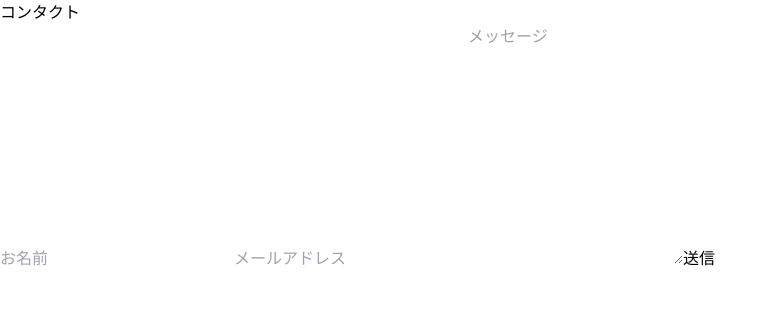
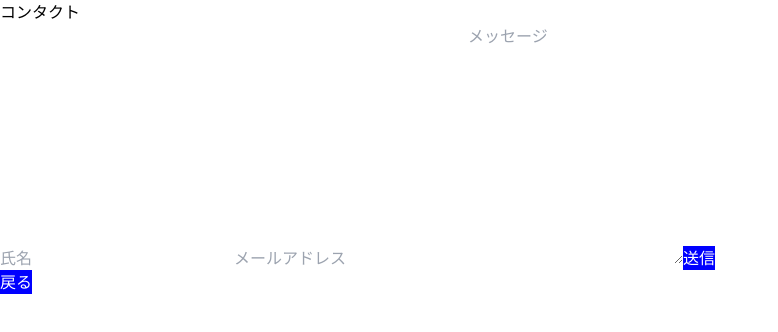
Before and after one commit to na2kera/progate_hack, a Next.js app: page /contact in a window 1280 px wide. Shown: the top 332 px of the page, without its empty margins (0-778 px from the left). Built offline with nearby package versions, Linux system fonts and the light colour scheme.

Commit message:
add back button and update contact

```diff
--- a/package.json
+++ b/package.json
@@ -14,6 +14,7 @@
     "nodemailer": "^6.9.13",
     "react": "^18",
     "react-dom": "^18",
+    "react-router-dom": "^6.23.0",
     "uuid": "^9.0.1"
   },
   "devDependencies": {
--- a/src/app/contact/page.js
+++ /dev/null
@@ -1,44 +0,0 @@
-"use client"
-import { useState } from "react"
-
-const Contact = () => {
-    const [name, setName] = useState("")
-    const [email, setEmail] = useState("")
-    const [message, setMessage] = useState("")
-
-    const handleSubmit = async(e) => {
-        e.preventDefault()
-        try{
-            const response = await fetch("http://localhost:3000/api/contact-handler", {
-                method: "POST",
-                headers: {
-                    "Accept": "application/json",
-                    "Content-Type": "application/json"
-                },
-                body: JSON.stringify({
-                    name: name,
-                    email: email,
-                    message: message
-                })
-            })
-            const jsonData = await response.json()
-            alert("メッセージを送信しました")
-        }catch(err){
-            alert("メッセージの送信が失敗しました")
-        }
-    }
-
-    return (
-        <div>
-            <h1>コンタクト</h1>
-            <form onSubmit={handleSubmit}>
-                <input value={name} onChange={(e) => setName(e.target.value)} type="text" placeholder="お名前" required/>
-                <input value={email} onChange={(e) => setEmail(e.target.value)} type="text" placeholder="メールアドレス" required/>
-                <textarea value={message} onChange={(e) => setMessage(e.target.value)} type="text" placeholder="メッセージ" rows="10" required></textarea>
-                <button type="submit">送信</button>
-            </form>
-        </div>
-    )
-}
-
-export default Contact
--- /dev/null
+++ b/src/app/contact/page.tsx
@@ -0,0 +1,74 @@
+"use client";
+import React, { useState } from "react";
+import { useRouter } from "next/navigation"; // next/routerの代替
+
+const Contact = () => {
+  const router = useRouter();
+
+  const handleGoBack = () => {
+    router.back();
+  };
+
+  const [name, setName] = useState("");
+  const [email, setEmail] = useState("");
+  const [message, setMessage] = useState("");
+
+  const handleSubmit = async (e: React.FormEvent<HTMLFormElement>) => {
+    e.preventDefault();
+    try {
+      const response = await fetch("http://localhost:3000/api/contact-handler", {
+        method: "POST",
+        headers: {
+          Accept: "application/json",
+          "Content-Type": "application/json",
+        },
+        body: JSON.stringify({
+          name: name,
+          email: email,
+          message: message,
+        }),
+      });
+      const jsonData = await response.json();
+      alert("メッセージを送信しました");
+    } catch (err) {
+      alert("メッセージの送信が失敗しました");
+    }
+  };
+
+  return (
+    <div>
+      <h1>コンタクト</h1>
+      <form onSubmit={handleSubmit}>
+        <input
+          value={name}
+          onChange={(e) => setName(e.target.value)}
+          type="text"
+          placeholder="氏名"
+          required
+        />
+        <input
+          value={email}
+          onChange={(e) => setEmail(e.target.value)}
+          type="text"
+          placeholder="メールアドレス"
+          required
+        />
+        <textarea
+          value={message}
+          onChange={(e) => setMessage(e.target.value)}
+          placeholder="メッセージ"
+          rows={10}
+          required
+        ></textarea>
+        <button type="submit" style={{ backgroundColor: "blue", color: "white" }}>
+          送信
+        </button>
+      </form>
+      <button onClick={handleGoBack} style={{ backgroundColor: "blue", color: "white" }}>
+        戻る
+      </button>
+    </div>
+  );
+};
+
+export default Contact;
--- a/src/app/detail/[id]/page.tsx
+++ b/src/app/detail/[id]/page.tsx
@@ -1,7 +1,8 @@
-"use client";
+"use client"
 import React, { useEffect, useState } from "react";
 import { supabase } from "../../utils/supabase";
 import Head from "next/head";
+import Link from "next/link"; // added by tina
 
 interface Form {
   id: number;
@@ -20,30 +21,27 @@ interface Form {
 }
 
 const Page = ({ params }: { params: { id: string } }) => {
-  // const [item, setItem] = useState<Form>(null);
-  console.log(params);
-  console.log(params.id);
   const id = parseInt(params.id, 10);
-  console.log(id);
   const [forms, setForms] = useState<Form[]>([]);
   const [error, setError] = useState("");
 
   useEffect(() => {
     const fetchData = async () => {
       let { data: form, error } = await supabase.from("form").select("*");
-
-      console.log(form);
       if (error) {
         console.error("Error fetching data:", error);
         setError(error.message);
       } else {
-        console.log("Fetched data:", form);
         setForms(form || []);
       }
     };
 
     fetchData();
   }, []);
+
+  const handleContactClick = () => {
+    window.location.href = "http://localhost:3000/contact";
+  };
 
   return (
     <>
@@ -60,23 +58,6 @@ const Page = ({ params }: { params: { id: string } }) => {
       {forms
         .filter((form) => form.id === id)
         .map((form) => (
-          //   <div
-          //     style={{
-          //       margin: "20px",
-          //       border: "1px solid #ccc",
-          //       borderRadius: "8px",
-          //       padding: "10px",
-          //       maxWidth: "300px",
-          //       textAlign: "center",
-          //     }}
-          //   >
-          //     <p style={{ fontWeight: "bold", fontSize: "18px" }}>{form.name}</p>
-          //     <img
-          //       src={form.photo_url}
-          //       alt={form.name}
-          //       style={{ width: "100%", height: "auto", borderRadius: "4px" }}
-          //     />
-          //   </div>
           <main className="flex justify-center mt-10">
             <div
               id="item"
@@ -126,12 +107,13 @@ const Page = ({ params }: { params: { id: string } }) => {
                   </tbody>
                 </table>
 
-                <a
+                {/* CONTACTボタン */}
+                <button
                   className="contact-btn bg-gray-700 text-white block text-center py-4 mt-7"
-                  href="#"
+                  onClick={handleContactClick}
                 >
                   CONTACT
-                </a>
+                </button>
               </div>
             </div>
           </main>
@@ -140,9 +122,11 @@ const Page = ({ params }: { params: { id: string } }) => {
         <nav className="wrapper">
           <ul className="menu">
             <li>
-              <a href="/" className="text-center text-xs">
-                back to main
-              </a>
+              <Link href="/">
+              <button className="contact-btn bg-gray-700 text-white block text-center py-4 mt-0" style={{ width: "20%" }}>
+                  戻る
+                </button>
+              </Link>
             </li>
           </ul>
         </nav>
```
Also changed, not shown: src/app/id_htmlcss/index.html (renamed from src/app/id_page/index.html), src/app/id_htmlcss/style.css (renamed from src/app/id_page/style.css), src/app/main_htmlcss/main_index.html (renamed from src/app/main/main_index.html), src/app/main_htmlcss/main_style.css (renamed from src/app/main/main_style.css), 1 other file (tests, documents, lock files or other folders).
